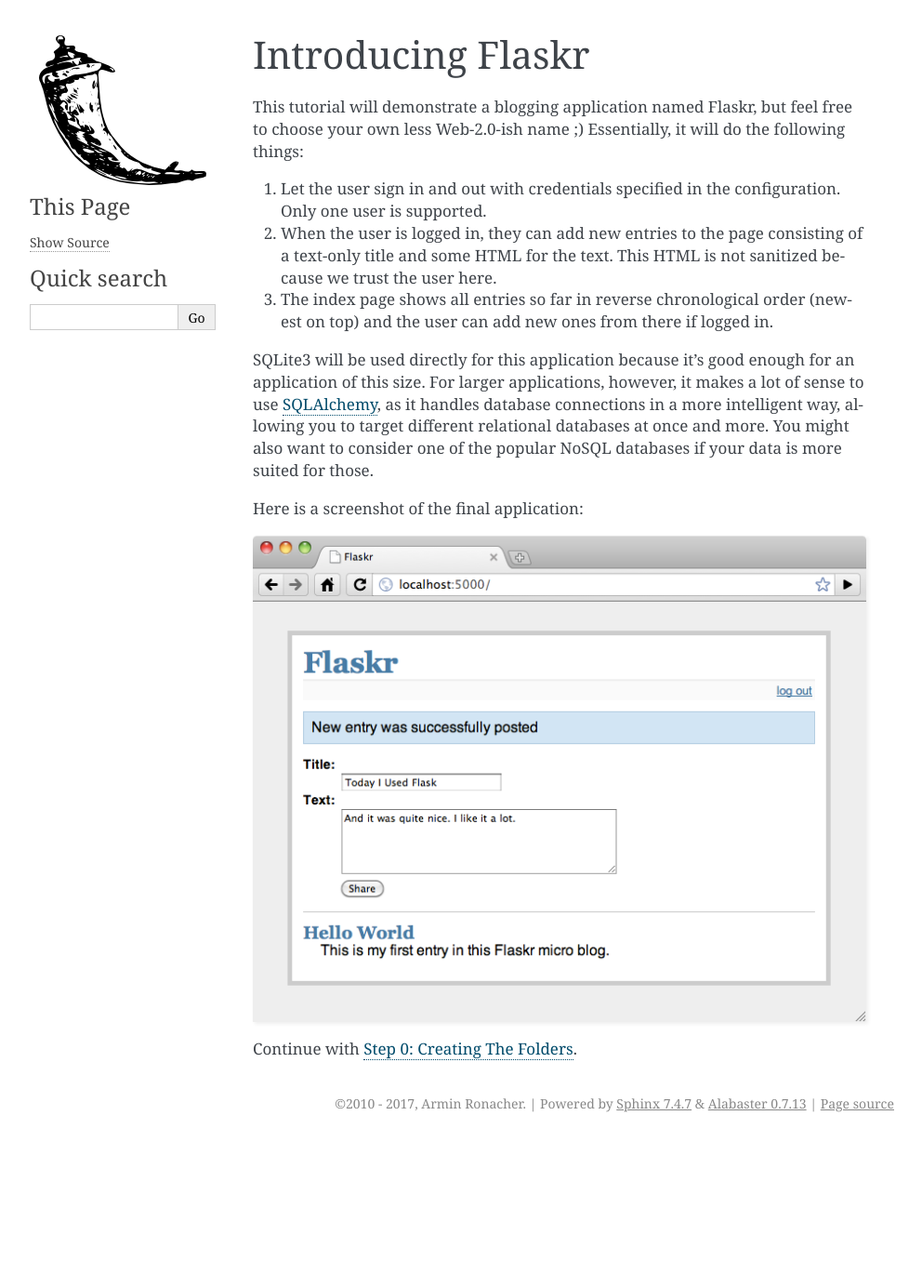
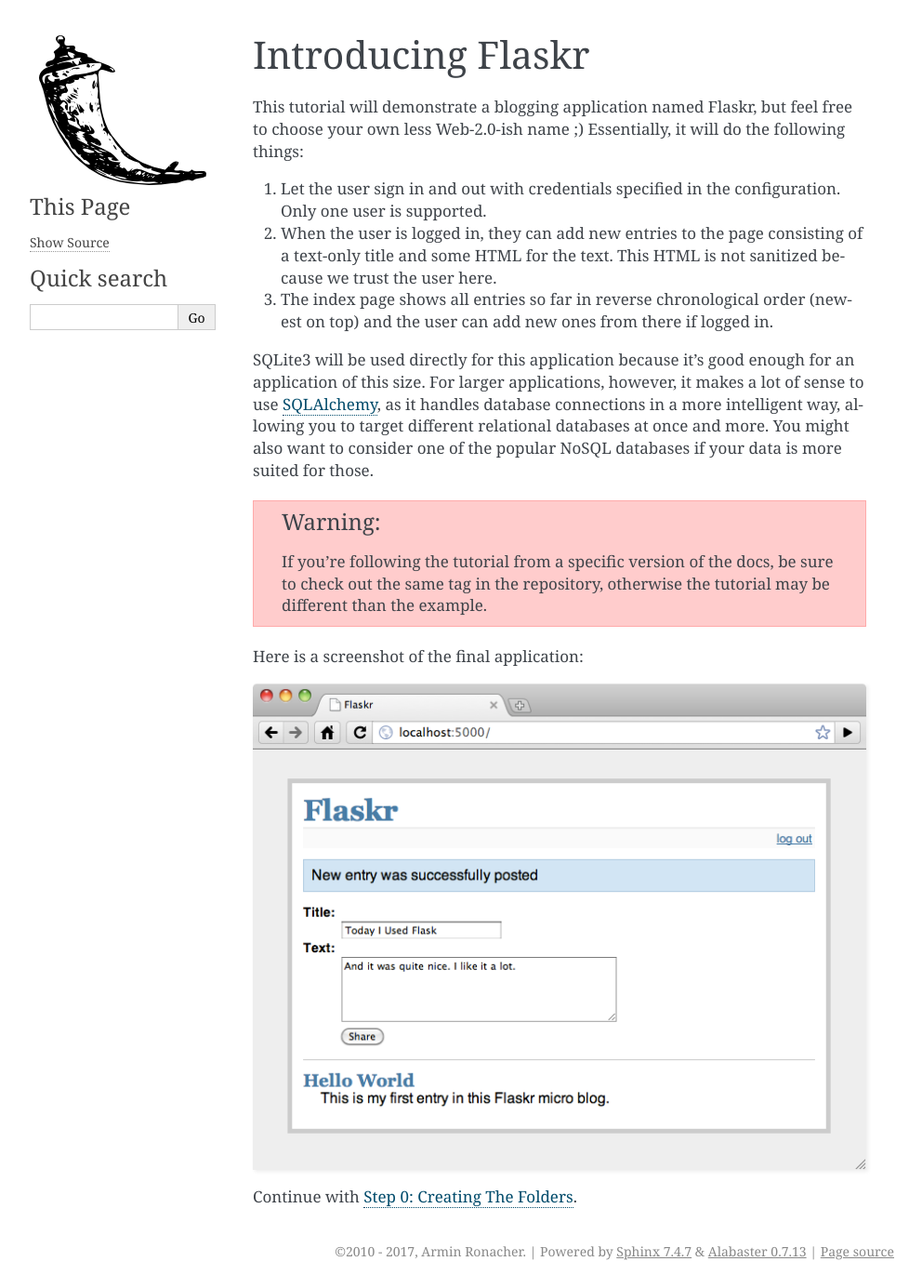
Before and after one commit to skybear308/flask, a Sphinx documentation site: the page built from docs/tutorial/introduction.rst, in a window 1280 px wide. Shown: the whole page at 93% size, without its empty margins (148-1140 px from the left). Built offline with Sphinx 7.4.7, drawn with Linux system fonts in a browser that asks for light colours; before the commit the page ends 1226 px from its top, so only the background shows below that.

Commit message:
Add version warning

```diff
--- a/docs/tutorial/introduction.rst
+++ b/docs/tutorial/introduction.rst
@@ -22,6 +22,11 @@ connections in a more intelligent way, allowing you to target different
 relational databases at once and more.  You might also want to consider
 one of the popular NoSQL databases if your data is more suited for those.
 
+.. warning::
+   If you're following the tutorial from a specific version of the docs, be
+   sure to check out the same tag in the repository, otherwise the tutorial
+   may be different than the example.
+
 Here is a screenshot of the final application:
 
 .. image:: ../_static/flaskr.png
```
